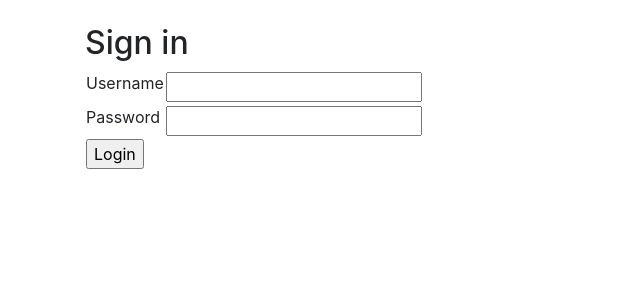
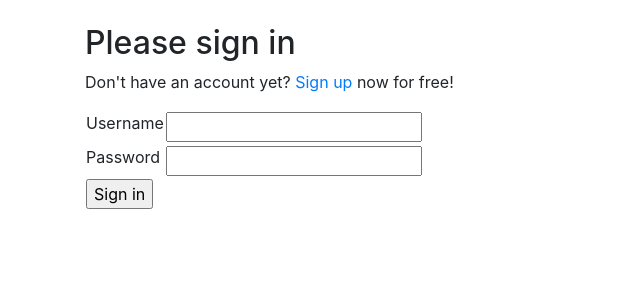
Before and after one commit to magael/tenttibot, a Flask app: page /auth/login in a window 1280 px wide. Shown: the part 56-356 px from the top of the page, without its empty margins (0-640 px from the left). Run offline with Flask 2, Linux system fonts and the light colour scheme; some libraries are stand-ins or nearby versions.

Commit message:
ulkoasun kehittämistä, alustusta käyttäjärooleille

```diff
--- a/application/auth/models.py
+++ b/application/auth/models.py
@@ -20,6 +20,8 @@ class User(Base):
     subjects = db.relationship('Subject', secondary=user_subjects, lazy='subquery',
                                backref=db.backref('users', lazy=True))
 
+    # TODO: add roles
+
     def __init__(self, name, username, password):
         self.name = name
         self.username = username
--- a/application/subjects/models.py
+++ b/application/subjects/models.py
@@ -17,7 +17,7 @@ class Subject(Base):
         """Subjects with the same name are listed separately."""
         """Ordered by most recent subject."""
         # IDEA: Add avg mastery of questions in each subject when mastery gets developed to non-binary
-        # TODO: Order by which subject is related to the last modified question
+        # TODO: Order the results by q.date_modified DESC
         stmt = text("SELECT s.id, s.name, COUNT(q.id) FROM Subject s"
                     " LEFT JOIN Question q ON q.subject_id = s.id"
                     " GROUP BY s.id ORDER BY s.date_created DESC")
--- a/application/templates/auth/loginform.html
+++ b/application/templates/auth/loginform.html
@@ -1,29 +1,34 @@
-{% extends "layout.html" %} {% block body %}
-{{ error }}
+{% extends "layout.html" %} {% block body %} {{ error }}
 <h2>
-  Sign in
+  Please sign in
 </h2>
+<p>Don't have an account yet?
+  <a href="{{ url_for('auth_register') }}">
+    Sign up
+  </a>
+  now for free!
+</p>
 <form method="POST" action="{{ url_for('auth_login') }}">
   <table>
     <tr>
       <td>
-	{{ form.username.label }}
+        {{ form.username.label }}
       </td>
       <td>
-	{{ form.username }}
+        {{ form.username }}
       </td>
     </tr>
     <tr>
       <td>
-	{{ form.password.label }}
+        {{ form.password.label }}
       </td>
       <td>
-	{{ form.password }}
+        {{ form.password }}
       </td>
     </tr>
     <tr>
       <td colspan="2">
-	<input type="submit" value="Login"/>
+        <input type="submit" value="Sign in" />
       </td>
     </tr>
 </form>
--- a/application/templates/auth/register.html
+++ b/application/templates/auth/register.html
@@ -2,6 +2,10 @@
 <h2>
     Register
 </h2>
+<p>
+    Please use a unique passphrase that you don't use anywhere else.</br>
+    At the current stage of development the passwords are stored unencrypted.
+</p>
 <form method="POST" action="{{ url_for('auth_register') }}">
     <table>
         <tr>
--- a/application/templates/index.html
+++ b/application/templates/index.html
@@ -1,6 +1,6 @@
 {% extends "layout.html" %} {% block body %} {% if not current_user.is_authenticated %}
 <p>
-  Welcome! Sign in to start using the app.
+  Welcome! <a href="{{ url_for('auth_login') }}">Sign in</a> to start using the app.
 </p>
 {% else %}
 <p>
@@ -14,7 +14,7 @@
 
 {% if subjects is defined %} {% for subject in subjects %}
 <ul class="list-group">
-  <li class="list-group-item d-flex justify-content-between align-items-center">
+  <li class="list-group-item d-flex justify-content-between align-items-center border border-light">
     <a href="{{ url_for('questions_index', subject_id=subject.id) }}">
       {{ subject.name }}
     </a>
--- a/application/templates/questions/list.html
+++ b/application/templates/questions/list.html
@@ -10,7 +10,7 @@
   </tr>
   {% if questions is defined %} {% for question in questions %}
   <tr>
-    <td>{{ question.name }}</td>
+    <td>{{ question.name }}</td> <!--TODO: restrict text into a box (more narrow than 144 characters)-->
     <td>{{ question.mastered * 1 }}</td>
     <td>
       <form method="GET" action="{{ url_for('questions_question', subject_id=question.subject_id, question_id=question.id) }}">
```
Also changed, not shown: application/__init__.py (+43 -11 lines), 1 other file.
